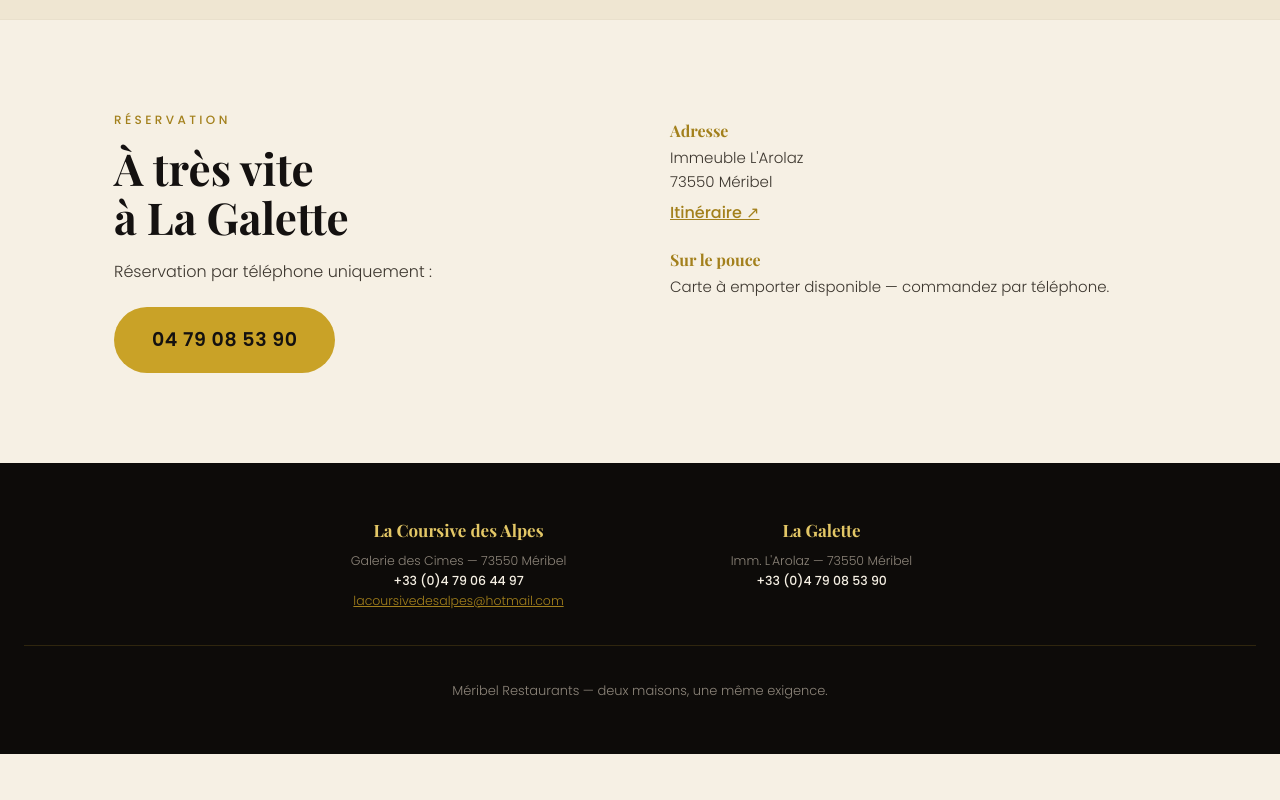
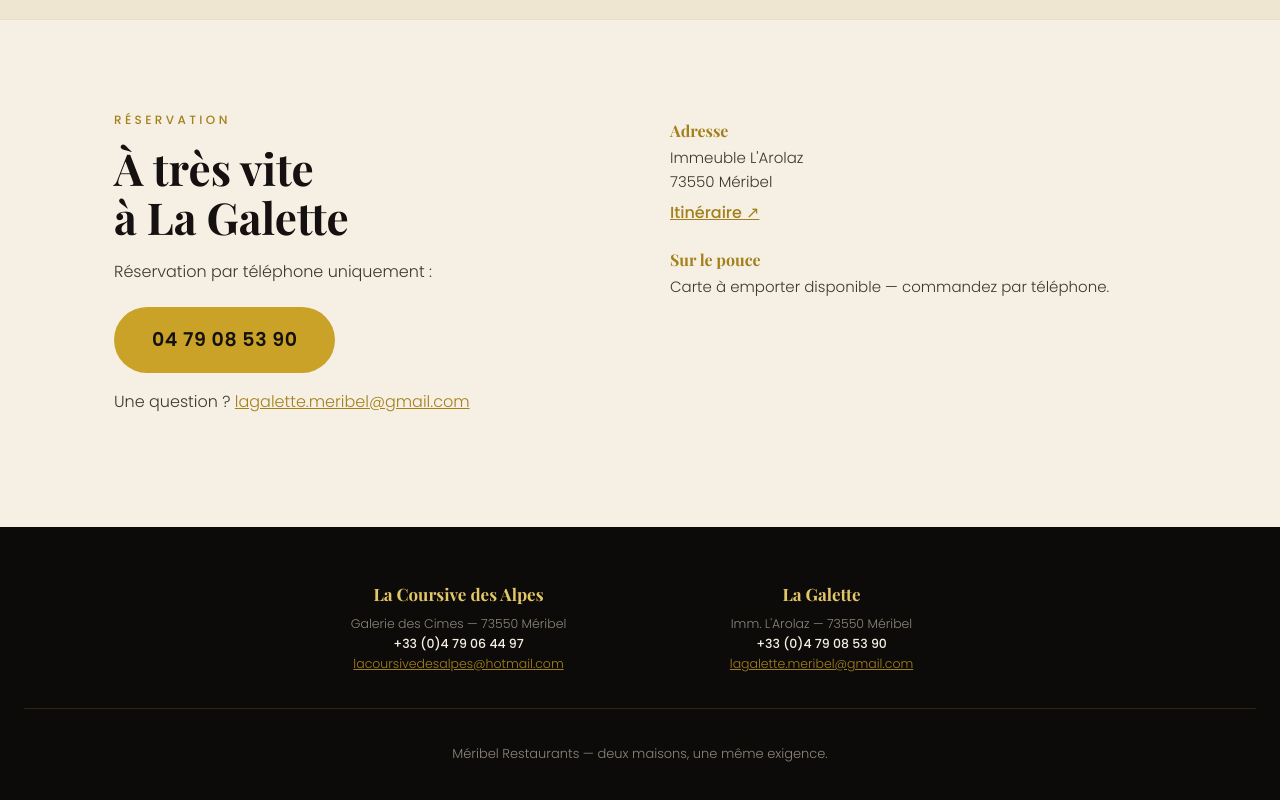
Before and after one commit to Viktor-Guignard/la-coursive-site, a plain HTML site: page galette.html in a window 1280 px wide. Shown: the part 1816-2616 px from the top of the page. Before the commit the page ends 2570 px from the top, so only its background shows below. Drawn offline with nearby package versions, Linux system fonts and the light colour scheme; no server answers; a web font is replaced by a local one.

Commit message:
La Galette : adresse e-mail lagalette.meribel@gmail.com (contact et pied de page)
Co-Authored-By: Claude Opus 5.5 <noreply@anthropic.com>
Claude-Session: https://claude.ai/code/session_014aNwerFKka7aNuCCrqmi84

```diff
--- a/galette.html
+++ b/galette.html
@@ -70,6 +70,7 @@
       <h2>À très vite<br>à La Galette</h2>
       <p class="contact-line">Réservation par téléphone uniquement :</p>
       <a class="btn gold big" href="tel:+33479085390">04 79 08 53 90</a>
+      <p class="contact-line">Une question ? <a href="mailto:lagalette.meribel@gmail.com">lagalette.meribel@gmail.com</a></p>
     </div>
     <div class="contact-infos">
       <div class="info">
@@ -104,6 +105,7 @@
       <h4><a href="galette.html">La Galette</a></h4>
       <p>Imm. L'Arolaz — 73550 Méribel</p>
       <p><a class="tel" href="tel:+33479085390">+33 (0)4 79 08 53 90</a></p>
+      <p><a href="mailto:lagalette.meribel@gmail.com">lagalette.meribel@gmail.com</a></p>
     </div>
   </div>
   <div class="base">
```
Also changed, not shown: coursive.html (+1 -0 lines), igloo.html (+1 -0 lines), index.html (+1 -0 lines).
